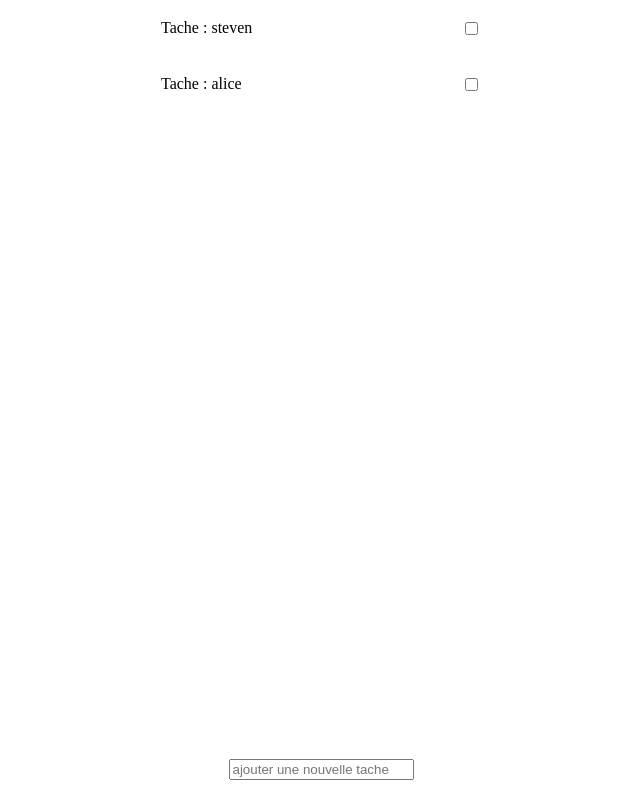
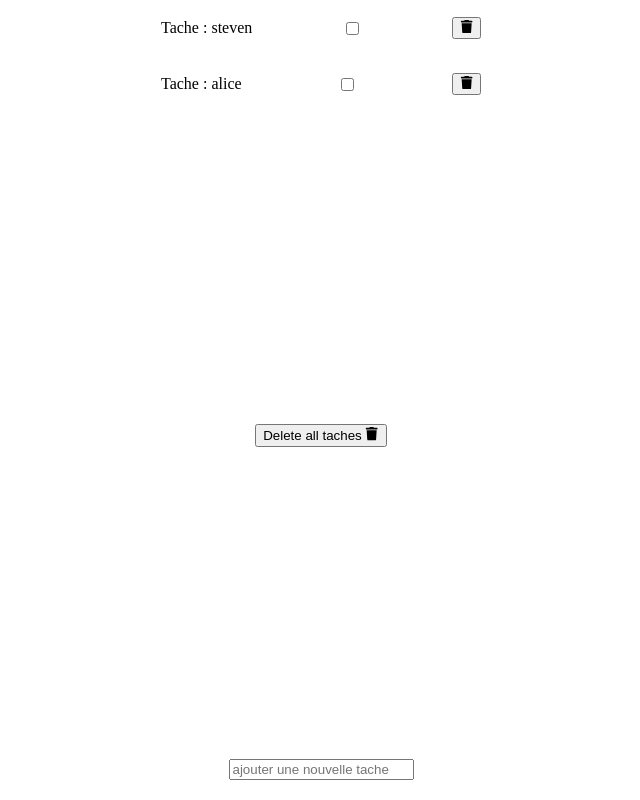
Before and after one commit to Stitiv-12/Devops-project-2026, a React (Vite) app: page / in a window 1280 px wide. Shown: the whole page, without its empty margins (319-959 px from the left). Built offline with nearby package versions, Linux system fonts and the light colour scheme.

Commit message:
feat: delete tache and all taches (#11)
Co-authored-by: Steven Vaidie <svaidie@a5sys.com>

```diff
--- a/package.json
+++ b/package.json
@@ -14,7 +14,8 @@
   "dependencies": {
     "prettier": "^3.9.10",
     "react": "^19.2.8",
-    "react-dom": "^19.2.8"
+    "react-dom": "^19.2.8",
+    "react-icons": "^5.7.0"
   },
   "devDependencies": {
     "@eslint/js": "^10.0.1",
--- a/src/App.tsx
+++ b/src/App.tsx
@@ -2,6 +2,7 @@ import { useState } from 'react';
 import './App.css'
 import { TodoList } from './components/Todo_list/todolist'
 import { Tache } from './models/tache'
+import { FaTrash } from 'react-icons/fa';
 function App() {
   const [taches, setTaches] = useState<Tache[]>([
     new Tache('steven'),
@@ -23,9 +24,14 @@ function App() {
     )
   }
 
+  const handleDeleteTache = (index: number) => {
+    setTaches(taches.filter((_tache,i) => (i != index)))
+  }
+
   return (
     <div className="App">
-      <TodoList listTaches={taches} onToggleTache={handleToggleTache} />
+      <TodoList listTaches={taches} onToggleTache={handleToggleTache} onDeleteTache={handleDeleteTache} />
+      <button onClick={() => setTaches([])}>Delete all taches <FaTrash /></button>
       <input
         type="text"
         value={newTache}
--- a/src/components/Tache/tache.tsx
+++ b/src/components/Tache/tache.tsx
@@ -1,10 +1,12 @@
 import { Component } from 'react'
 import './tache.css'
 import { Tache } from '../../models/tache'
+import { FaTrash } from 'react-icons/fa6'
 
 type TacheProps = {
   tache: Tache
   onToggle: () => void
+  onDeleteTache: () => void
 }
 
 export class TacheComponent extends Component<TacheProps> {
@@ -15,6 +17,7 @@ export class TacheComponent extends Component<TacheProps> {
           Tache : {this.props.tache.name}
         </p>
         <input type="checkbox" checked={this.props.tache.state} onChange={this.props.onToggle} />
+        <button title='delete' onClick={this.props.onDeleteTache}><FaTrash /></button>
       </div>
     )
   }
--- a/src/components/Todo_list/todolist.tsx
+++ b/src/components/Todo_list/todolist.tsx
@@ -6,6 +6,7 @@ import type { Tache } from '../../models/tache'
 type TodoListProps = {
   listTaches: Tache[]
   onToggleTache: (index: number) => void
+  onDeleteTache: (index: number) => void
 }
 
 export class TodoList extends Component<TodoListProps> {
@@ -17,6 +18,7 @@ export class TodoList extends Component<TodoListProps> {
             key={index}
             tache={tache}
             onToggle={() => this.props.onToggleTache(index)}
+            onDeleteTache={() => this.props.onDeleteTache(index)}
           />
         ))}
       </div>
```
Also changed, not shown: 1 other file (tests, documents, lock files or other folders).
